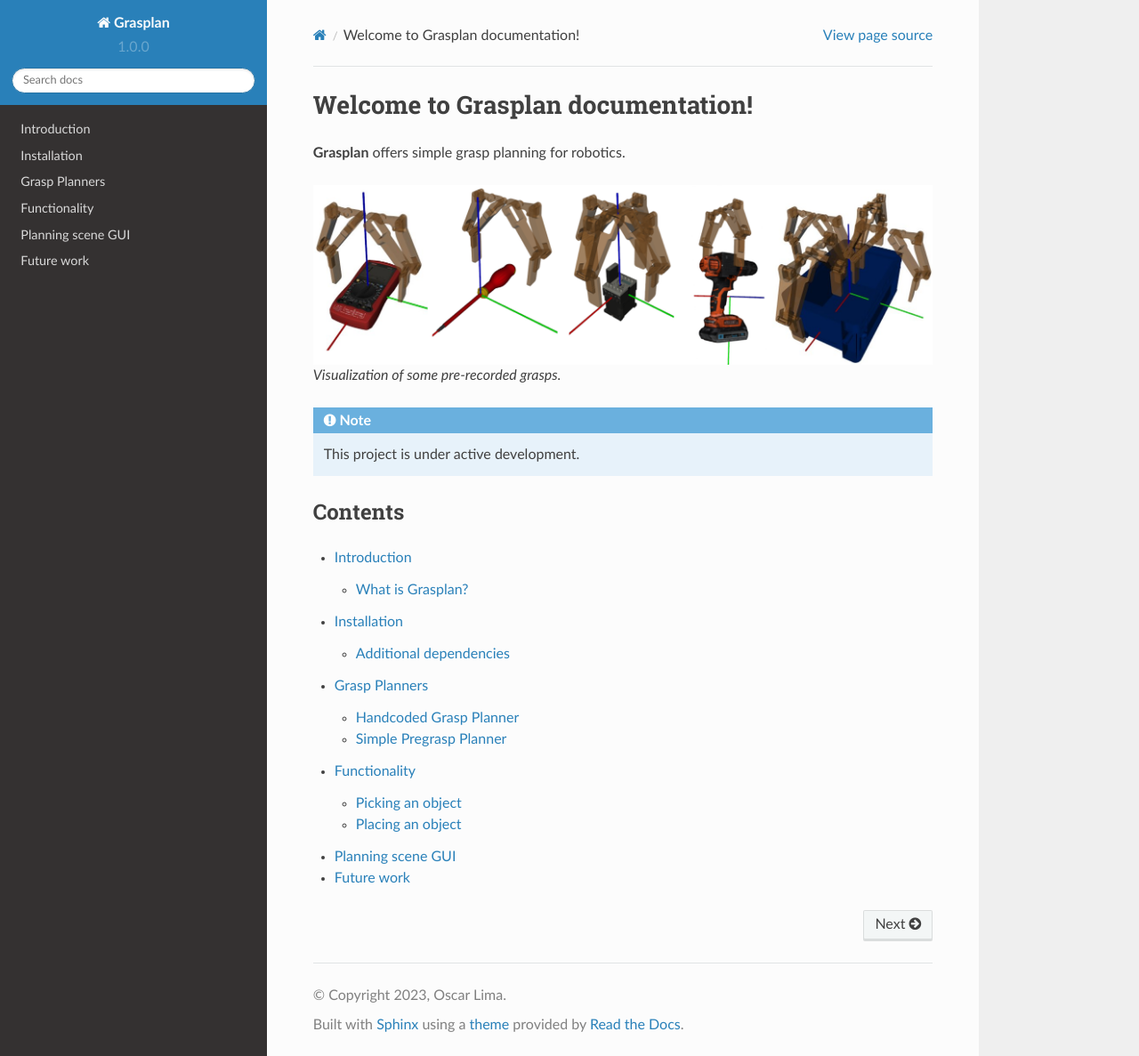
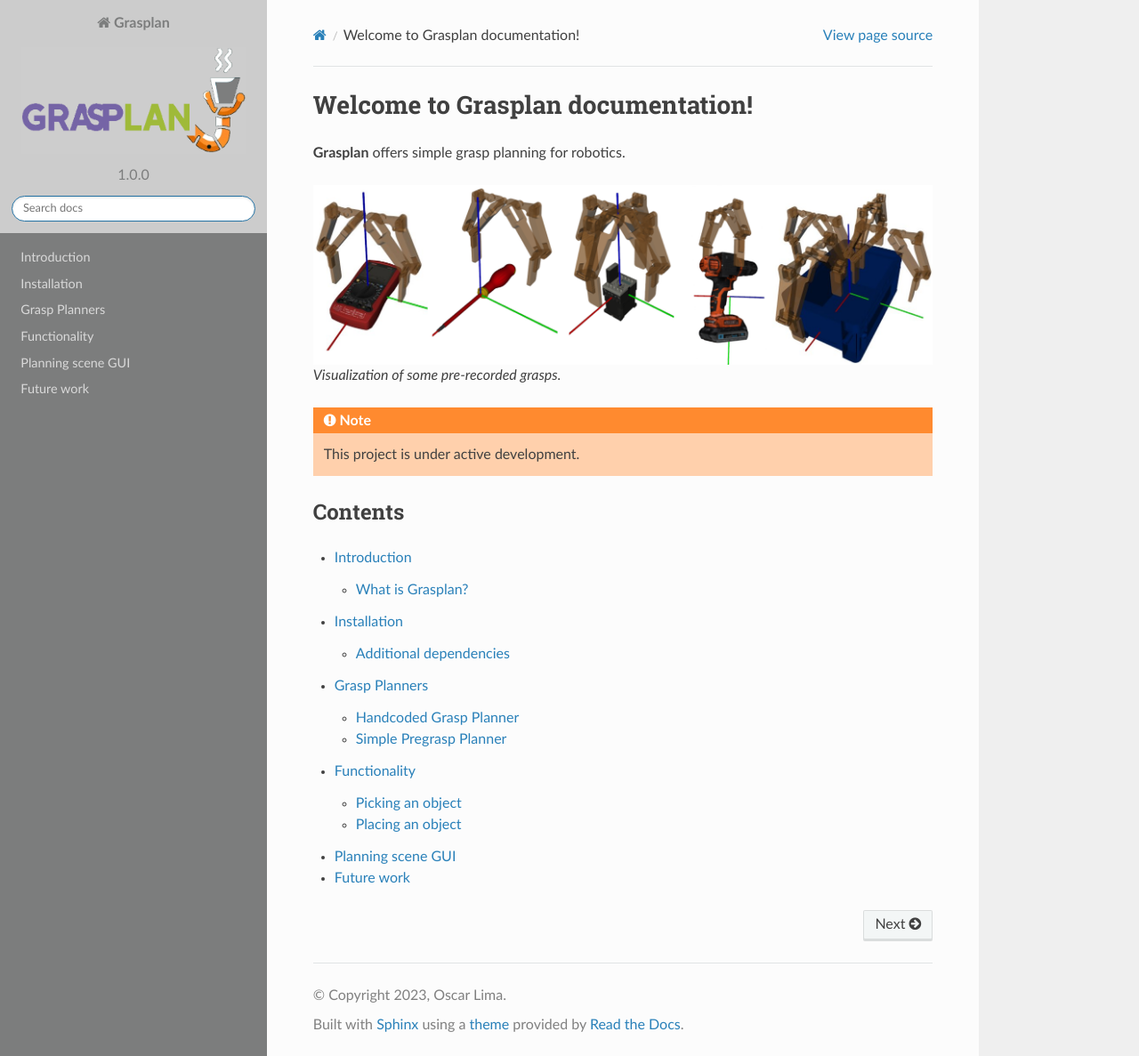
Before and after one commit to aprilprojecteu/grasplan_documentation, a Sphinx documentation site: the page built from docs/source/index.rst, in a window 1280 px wide and 1187 px high. Shown: the whole window at 89% size. Built offline with Sphinx 7.4.7 and the Read the Docs theme 2.0.0, drawn with Linux system fonts in a browser that asks for light colours.

Commit message:
add grasplan logo and change theme colors accordingly

```diff
--- /dev/null
+++ b/docs/source/_static/latest.css
@@ -0,0 +1,26 @@
+.wy-side-nav-search {
+  background-color: #ccc;
+  color: #fcfcfc;
+}
+
+.wy-side-nav-search .wy-dropdown > a, .wy-side-nav-search > a {
+  color: #7c7d7d;
+}
+
+.wy-side-nav-search > div.version {
+  color: #7c7d7d;
+}
+
+.wy-nav-side {
+  color: #9b9b9b;
+  background: #7c7d7d;
+}
+
+.rst-content .note, .rst-content .seealso, .rst-content .wy-alert-info.admonition, .rst-content .wy-alert-info.admonition-todo, .rst-content .wy-alert-info.attention, .rst-content .wy-alert-info.caution, .rst-content .wy-alert-info.danger, .rst-content .wy-alert-info.error, .rst-content .wy-alert-info.hint, .rst-content .wy-alert-info.important, .rst-content .wy-alert-info.tip, .rst-content .wy-alert-info.warning, .wy-alert.wy-alert-info {
+  background: #ffd0ac;
+}
+
+
+.rst-content .note .admonition-title, .rst-content .note .wy-alert-title, .rst-content .seealso .admonition-title, .rst-content .seealso .wy-alert-title, .rst-content .wy-alert-info.admonition-todo .admonition-title, .rst-content .wy-alert-info.admonition-todo .wy-alert-title, .rst-content .wy-alert-info.admonition .admonition-title, .rst-content .wy-alert-info.admonition .wy-alert-title, .rst-content .wy-alert-info.attention .admonition-title, .rst-content .wy-alert-info.attention .wy-alert-title, .rst-content .wy-alert-info.caution .admonition-title, .rst-content .wy-alert-info.caution .wy-alert-title, .rst-content .wy-alert-info.danger .admonition-title, .rst-content .wy-alert-info.danger .wy-alert-title, .rst-content .wy-alert-info.error .admonition-title, .rst-content .wy-alert-info.error .wy-alert-title, .rst-content .wy-alert-info.hint .admonition-title, .rst-content .wy-alert-info.hint .wy-alert-title, .rst-content .wy-alert-info.important .admonition-title, .rst-content .wy-alert-info.important .wy-alert-title, .rst-content .wy-alert-info.tip .admonition-title, .rst-content .wy-alert-info.tip .wy-alert-title, .rst-content .wy-alert-info.warning .admonition-title, .rst-content .wy-alert-info.warning .wy-alert-title, .rst-content .wy-alert.wy-alert-info .admonition-title, .wy-alert.wy-alert-info .rst-content .admonition-title, .wy-alert.wy-alert-info .wy-alert-title {
+  background: #ff8a2f;
+}
--- a/docs/source/conf.py
+++ b/docs/source/conf.py
@@ -27,8 +27,15 @@
 
 templates_path = ['_templates']
 
+html_static_path = ['_static']
+
+# This line adds your custom CSS file
+html_css_files = [
+    'latest.css',
+]
+
 # -- Options for HTML output
-
+html_logo = 'images/logo/grasplan_simple_logo.png'
 html_theme = 'sphinx_rtd_theme'
 html_extra_path = ['_files/google8518cc15a82bda49.html']
 
```
